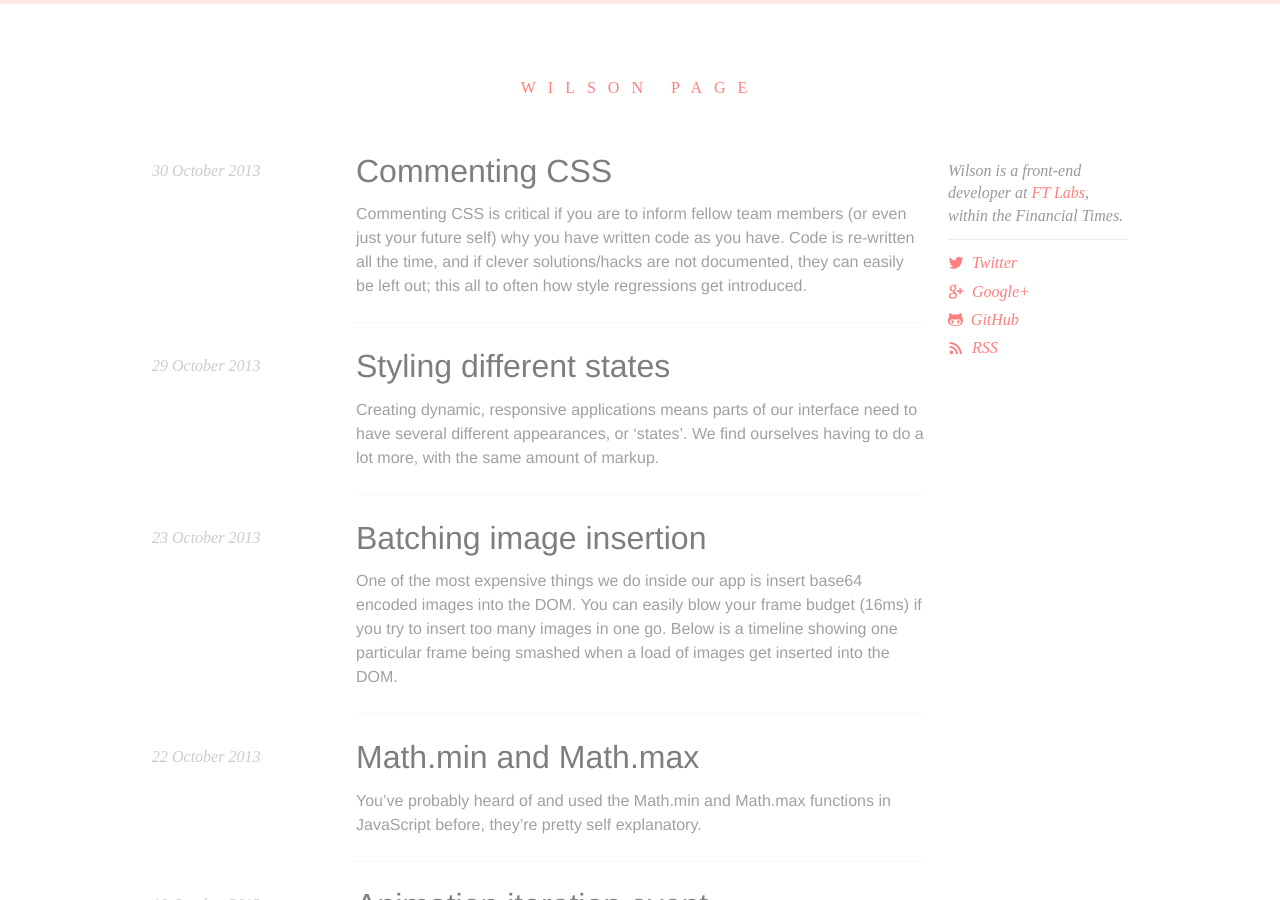
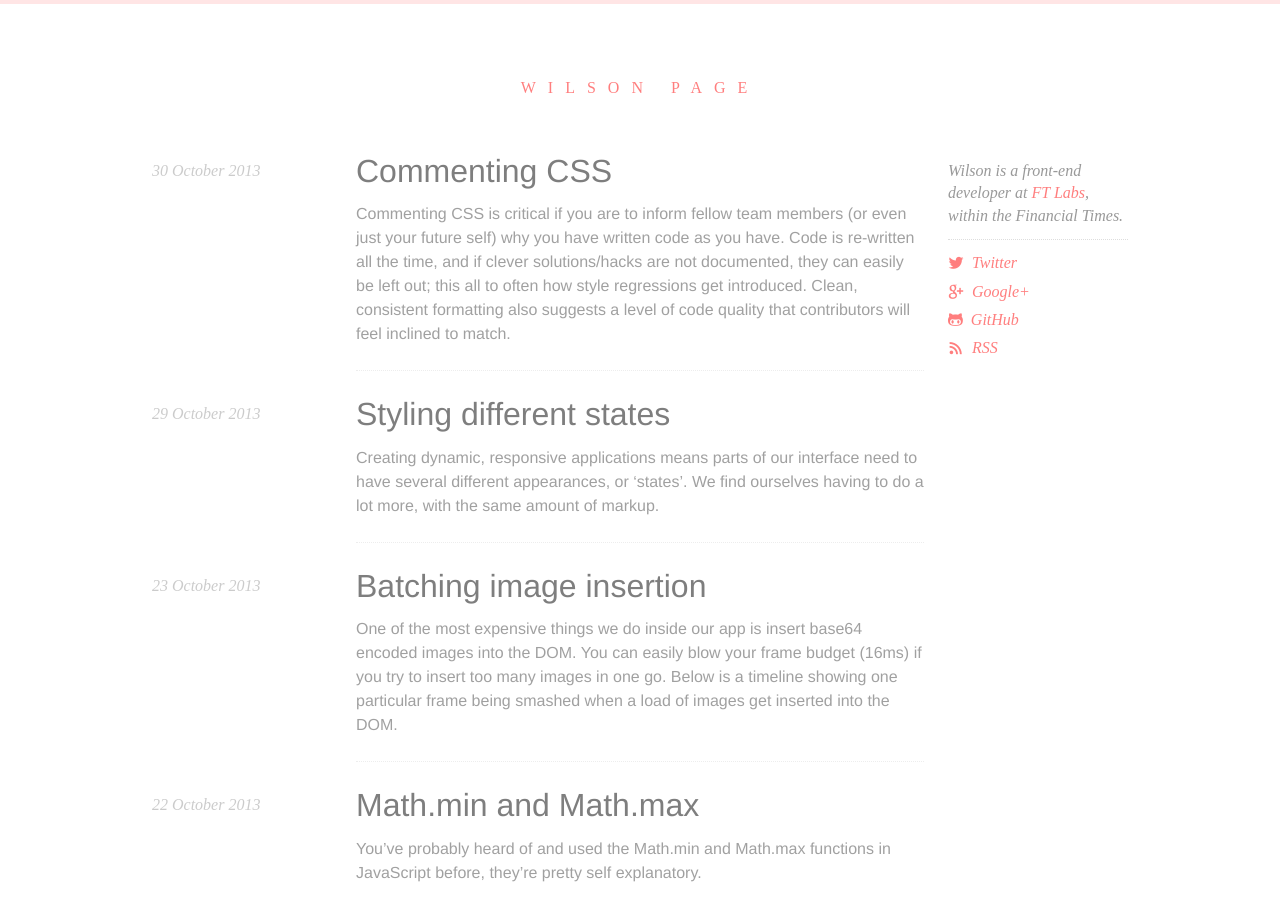
Before and after one commit to wilsonpage/blog, a Jekyll site: the page built from index.html, in a window 1280 px wide and 900 px high. Built offline with Jekyll 4.4.1, drawn with Linux system fonts in a browser that asks for light colours; Markdown is read by kramdown in place of the engine named in the settings; part of the change alters nothing that is shown.

Commit message:
Finishing touches

```diff
--- a/_posts/2013-10-30-commenting-css.markdown
+++ b/_posts/2013-10-30-commenting-css.markdown
@@ -5,11 +5,11 @@ date: 2013-10-30 00:17:00
 tags: CSS cleanliness maintenance
 ---
 
-Commenting CSS is critical if you are to inform fellow team members (or even just your future self) why you have written code as you have. Code is re-written all the time, and if clever solutions/hacks are not documented, they can easily be left out; this all to often how style regressions get introduced.
+Commenting CSS is critical if you are to inform fellow team members (or even just your future self) why you have written code as you have. Code is re-written all the time, and if clever solutions/hacks are not documented, they can easily be left out; this all to often how style regressions get introduced. Clean, consistent formatting also suggests a level of code quality that contributors will feel inclined to match.
 
 ### Header
 
-I use a brief header comment to title the file and add a sentence or two about what the file does.
+I use a brief header comment to title the file and add a sentence or two about what the file does. This is not only useful for newcomers, but can help identifying source files when looking at built CSS in dev tools.
 
 {% highlight scss %}
 /**
@@ -17,8 +17,6 @@ I use a brief header comment to title the file and add a sentence or two about w
  *
  * The main application footer
  * found on all pages.
- *
- * @author Wilson
  */
 
 .footer {}
@@ -26,7 +24,7 @@ I use a brief header comment to title the file and add a sentence or two about w
 
 ### Notes
 
-If it is not 100% clear why a particular rule is in place, comment it. I have borrowed a 'footnote' technique I saw Nicolas Gallagher using in [normalize.css](https://github.com/necolas/normalize.css/). It's awesome because your comments can be as long as you want without them getting in the way of your code.
+If it is not 100% clear why a particular rule is in place, comment it. I have borrowed a 'footnote' technique I saw [Nicolas Gallagher](https://twitter.com/necolas) using in [normalize.css](https://github.com/necolas/normalize.css/). It's awesome because your comments can be as long as you want without them getting in the way of your code.
 
 {% highlight scss %}
 /**
@@ -103,6 +101,83 @@ I like to clearly indicate when I'm overriding default styling by using an `@sta
 }
 {% endhighlight %}
 
+### Single line breaks
+
+For consistency I chose to one empty line break between all blocks. I first saw [TJ Holoway Chuck](https://github.com/visionmedia) using this style in JavaScript and thought it looked beautifully clean. I love the consistent 'rhythm' it seems to bring when reading. I have been replicating it in my JS and CSS code ever since.
+
+{% highlight scss %}
+
+/**
+ * Module
+ *
+ * A description of Module.
+ */
+
+.module {}
+
+/** Foo
+ ---------------------------------------------------------*/
+
+/**
+ * 1. This needs a comment
+ */
+
+.module_foo {
+  position: relative; /* 1 */
+}
+
+/** Bar
+ ---------------------------------------------------------*/
+
+.module_bar {
+  position: relative;
+
+  /**
+   * @hover
+   *
+   * Say why the background
+   * turns red when hovered
+   * if need be.
+   */
+
+  &:hover {
+    background: red;
+  }
+}
+{% endhighlight %}
+
+### Comment line length
+
+I try to keep the line length of comments under 40 characters. For me it seems to make comments a little more digestible.
+
+{% highlight scss %}
+/**
+ * Lorem ipsum dolor sit amet, consectetuer adipiscing elit, sed diam nonummy nibh euismod tincidunt ut laoreet dolore
+ * magna aliquam erat volutpat. Ut wisi enim ad minim veniam, quis nostrud exerci tation ullamcorper suscipit lobortis
+ * nisl ut aliquip ex ea commodo consequat.
+ */
+
+.hard-to-read {}
+
+/**
+ * Lorem ipsum dolor sit amet,
+ * consectetuer adipiscing elit,
+ * sed diam nonummy nibh euismod
+ * tincidunt ut laoreet dolore
+ * magna aliquam erat volutpat.
+ *
+ * Ut wisi enim ad minim veniam,
+ * quis nostrud exerci tation
+ * ullamcorper suscipit lobortis
+ * nisl ut aliquip ex ea commodo
+ * consequat.
+ */
+
+.easy-to-read {}
+{% endhighlight %}
+
 ### Conclusion
 
 Commenting is a small thing, but can have big impact, especially when working on large teams. It doesn't only inform and guide fellow developers, preventing silly regressions; it underpins a code quality standard.
+
+If code is messy and undocumented, it grants permission for other team members to do the same. Quickly your new shiny code base begins to turn into that all too familiar tangled hacky mess. In society this is known as the ['broken windows theory'](http://en.wikipedia.org/wiki/Broken_windows_theory), I would argue this theory applies to code too.
```
